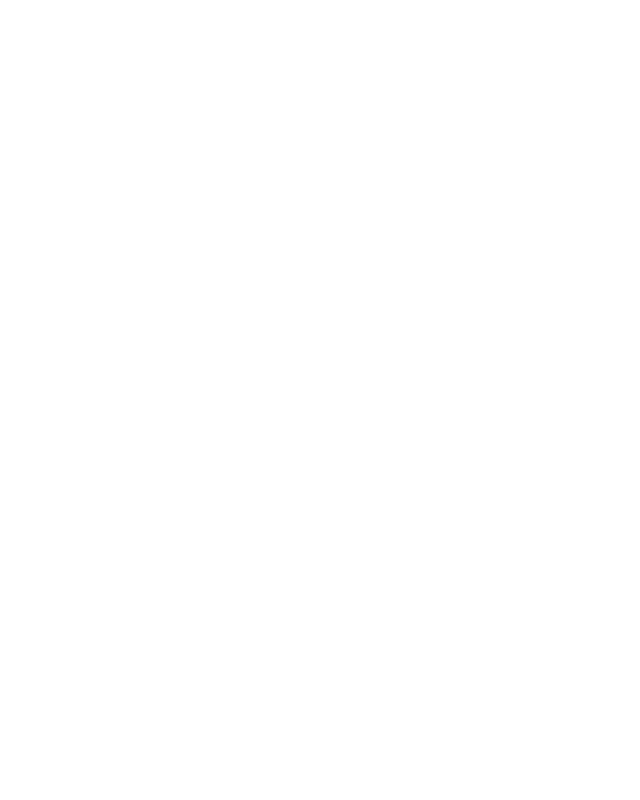
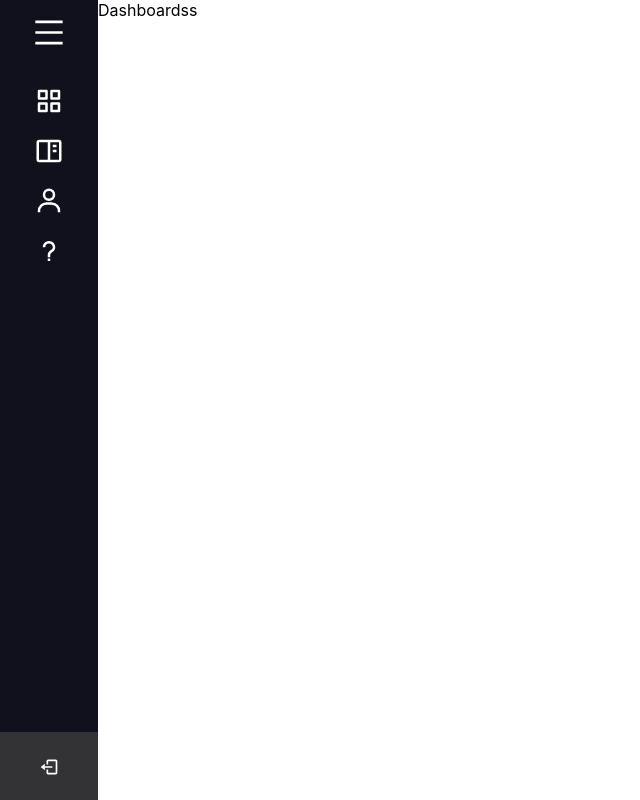
Before and after one commit to CristianDelucas/appjumandgym-frontend, a React (Create React App) app: page /home in a window 1280 px wide. Before the commit this address had no page. Shown: the whole page, without its empty margins (0-640 px from the left). Built offline with nearby package versions, Linux system fonts and the light colour scheme.

Commit message:
add navbar

```diff
--- /dev/null
+++ b/src/@pages/Dashboard/Dashboard.jsx
@@ -0,0 +1,9 @@
+import React from 'react'
+
+const Dashboard = () => {
+  return (
+    <div>Dashboardss</div>
+  )
+}
+
+export default Dashboard
--- a/src/@pages/Home/Home.jsx
+++ b/src/@pages/Home/Home.jsx
@@ -1,8 +1,16 @@
 import React from 'react'
-
+import Dashboard from './../Dashboard/Dashboard'
+import Navbar from '../../_shared/components/core/Navbar/Navbar';
 const Home = () => {
   return (
-    <div>Home</div>
+    <div>
+    <Navbar/>
+    <div className="content">
+      <Dashboard/>
+    </div>
+
+
+    </div>
   )
 }
 
--- a/src/@pages/Login/Login.jsx
+++ b/src/@pages/Login/Login.jsx
@@ -11,6 +11,8 @@
 const Login = () => {
 
     const [error,setError]=useState(false);
+    const navigate = useNavigate();
+
 
     const {
         register,
@@ -30,7 +32,7 @@
         //     localStorage.setItem('token',token)
         //     localStorage.setItem('userId',reqUserId )
         //     setError(false);
-        //     navigate('/home')
+             navigate('/home')
         // }catch(error){
         //     console.error(error);
         //     setError(true);
--- a/src/App.js
+++ b/src/App.js
@@ -1,6 +1,6 @@
 import React, { useEffect, useState } from "react";
 import Login from './@pages/Login/Login';
-
+import Home from './@pages/Home/Home';
 
 import { BrowserRouter, Routes, Route, Link, Outlet } from "react-router-dom";
 
@@ -15,8 +15,8 @@
 
         <Routes>
 
-
           <Route path='' element={<Login/>}/>
+          <Route path='/home' element={<Home/>}/>
         </Routes>
       </BrowserRouter>
 
--- /dev/null
+++ b/src/_shared/components/core/Navbar/Navbar.jsx
@@ -0,0 +1,104 @@
+import React, {useState, useEffect} from 'react';
+import { GiJumpingRope } from "react-icons/gi";
+import { AiOutlineMenu } from "react-icons/ai";
+import { BiGridAlt, BiUser, BiBookContent,BiQuestionMark, BiLogOut } from "react-icons/bi";
+import logo from '../../../../assets/img/logo.png';
+
+import "./Navbar.scss";
+const Navbar = () => {
+
+
+    const [active, setActive] = useState(null);
+    const [width, setWindowWidth] = useState(0)
+
+
+
+    const sidebarActive = () =>{
+        if(!active){
+            setActive('active');
+        }else{
+            setActive('')
+        }
+
+    };
+
+    useEffect(() => {
+
+        updateDimensions();
+
+        window.addEventListener('resize', updateDimensions);
+        return () =>
+          window.removeEventListener('resize',updateDimensions);
+       }, [])
+
+       const updateDimensions = () => {
+        const width = window.innerWidth
+        setWindowWidth(width)
+      }
+
+  return (
+    <>
+    {width>768?<></>:<div className='navbar'>
+    <div className="navbar__content">
+            <AiOutlineMenu id="btn" onClick={sidebarActive}/>
+        </div>
+    </div>
+    }
+
+    <div className={'sidebar '+active}>
+        <div className="logo_content">
+            <div className="logo">
+                <GiJumpingRope id="icon"/>
+                <div className="logo_name">APP JUMANDGYM</div>
+            </div>
+            <AiOutlineMenu id="btn" onClick={sidebarActive}/>
+
+        </div>
+        <ul className="nav_list list-unstyled">
+            <li>
+                <a href="#">
+                    <BiGridAlt id="icon"/>
+                    <span className="links_name">Dashboard</span>
+                </a>
+                <span className="tooltip">Dashboard</span>
+            </li>
+            <li>
+                <a href="#">
+                    <BiBookContent id="icon"/>
+                    <span className="links_name">Entrenamiento</span>
+                </a>
+                <span className="tooltip">Entrenamiento</span>
+            </li>
+            <li>
+                <a href="#">
+                    <BiUser id="icon"/>
+                    <span className="links_name">Perfil</span>
+                </a>
+                <span className="tooltip">Perfil</span>
+            </li>
+            <li>
+                <a href="#">
+                    <BiQuestionMark id="icon"/>
+                    <span className="links_name">Preguntas frecuentes</span>
+                </a>
+                <span className="tooltip">Preguntas frecuentes</span>
+            </li>
+        </ul>
+        <div className="profile_content">
+        <div className="profile">
+            <div className="profile__details">
+                <img src={logo} alt="logo"/>
+                <div className="name__plan">
+                    <div className="name">Juanito</div>
+                    <div className="plan">2 meses Entrenamiento</div>
+                </div>
+            </div>
+            <BiLogOut id="log_out"/>
+        </div>
+        </div>
+    </div>
+    </>
+  )
+}
+
+export default Navbar
--- /dev/null
+++ b/src/_shared/components/core/Navbar/Navbar.scss
@@ -0,0 +1,290 @@
+$phone: 480px;
+$tablet: 768px;
+$desktop: 1024px;
+
+@mixin phone {
+  @media (max-width: #{$phone}) {
+    @content;
+  }
+}
+
+@mixin tablet {
+  @media (max-width: #{$tablet}) {
+    @content;
+  }
+}
+
+@mixin desktop {
+  @media (max-width: #{$desktop}) {
+    @content;
+  }
+}
+
+
+.navbar{
+    position: fixed;
+    top:0;
+    width: 100%;
+    height: 70px;
+    background-color: #11101d;
+
+    &__content{
+        position: relative;
+        top:15px;
+        left:20px;
+
+        #btn{
+            position: absolute;
+            color: #fff;
+            left: 5%;
+            top: 5px;
+            font-size: 20px;
+            height: 35px;
+            width: 35px;
+            text-align: center;
+            line-height: 50px;
+            transform: translate(-50%);
+            cursor: pointer;
+        }
+    }
+
+    @include tablet {
+
+        transition: all 0.5s ease;
+        &.active{
+            ~ .sidebar{
+            left: 0px;
+            }
+        }
+
+    }
+
+}
+
+
+.sidebar{
+    position:fixed;
+    top: 0;
+    left: 0;
+    height:100%;
+    width:70px;
+    background: #11101d;
+    padding: 6px 14px;
+    transition: all 0.5s ease;
+
+    @include tablet {
+        left: -98px;
+        &.active{
+            left:0px;
+        }
+
+        ~ .content{
+            width: 100%;
+            left: 0;
+            top:70px;
+            height:calc(100% - 70px);
+        }
+    }
+
+
+
+    &.active{
+        width:240px;
+
+
+            .tooltip{
+                display: none;
+            }
+
+            .links_name{
+                opacity: 1;
+                pointer-events: auto;
+            }
+
+            #btn{
+                left:90%;
+            }
+            a{
+                width: 100%;
+            }
+
+            .profile .profile__details{
+                opacity: 1;
+                pointer-events: auto;
+            }
+            .profile #log_out{
+                left: 88% !important;;
+            }
+
+            ~ .content{
+                width: calc(100% - 269px)!important;
+                left: 269px!important;
+            }
+
+    }
+
+    .links_name{
+        opacity: 0;
+        pointer-events: none;
+    }
+
+    ul{
+
+        margin-left: 0;
+        padding-left: 0;
+        margin-top: 20px;
+
+        li{
+            position: relative;
+            list-style: none;
+            height: 50px;
+            width: 100%;
+            margin: 0 5px;
+            line-height: 50px;
+
+            .tooltip{
+
+                position: absolute;
+                left:150px;
+                top: 0;
+                transform: translate(-50%, -50%);
+                border-radius: 6px;
+                width: 122px;
+                background: #fff;
+                line-height:35px;
+                text-align: center;
+                box-shadow:0 5px 10px rgba(0,0,0,0.2);
+                transition: 0s;
+                opacity: 0;
+                pointer-events: none;
+                display: block;
+            }
+
+            &:hover {
+                .tooltip{
+                    transition: all 0.5s ease;
+                    opacity: 1;
+                    top: 50%;
+                }
+
+            }
+
+            a{
+                color: #fff;
+                display:flex;
+                align-items: center;
+                text-decoration:none;
+                transition:all 0.4s ease;
+                border-radius: 12px;
+                white-space: nowrap;
+                width: 65px;
+
+                #icon{
+                    padding: 0 15px;
+                    height:30px;
+                    min-width:30px;
+                    border-radius:12px;
+                    line-height:50px;
+                    text-align: right;
+                }
+
+                &:hover{
+                    background: #fff;
+                    color:black;
+                }
+            }
+
+
+        }
+    }
+
+    #btn{
+        position: absolute;
+        color: #fff;
+        left: 50%;
+        top: 15px;
+        font-size: 20px;
+        height: 35px;
+        width: 35px;
+        text-align: center;
+        line-height:50px;
+        transform: translate(-50%);
+        cursor:pointer;
+    }
+
+    .profile_content{
+        position: absolute;
+        color: #fff;
+        bottom: 0;
+        left: 0;
+        width: 100%;
+        .profile{
+            position: relative;
+            padding: 10px 6px;
+            height: 60px;
+            background: #333235;
+
+
+            &__details{
+                display: flex;
+                align-items: center;
+                opacity: 0;
+                pointer-events: none;
+                white-space: nowrap;
+
+                img{
+                    height:45px;
+                    width:45px;
+                    object-fit: cover;
+                    border-radius: 12px;
+                }
+
+                .name__plan{
+                    margin-left: 10px;
+                }
+
+                .name{
+                    font-size: 15px;
+                    font-weight: 400;
+                }
+                .plan{
+                    font-size: 12px;
+                }
+
+            }
+
+            #log_out{
+                position:absolute;
+                left: 50%;
+                bottom: 35px;
+                transform: translate(-50%);
+                min-width: 50px;
+                line-height: 50px;
+                font-size: 20px;
+                border-radius: 12px;
+                cursor:pointer;
+                transition: all 0.5s ease;
+            }
+        }
+    }
+
+}
+
+.sidebar .logo_content .logo{
+    color: #fff;
+    display:flex;
+    height:50px;
+    width: 100%;
+    align-items: center;
+    opacity: 0;
+    pointer-events:none;
+}
+
+.sidebar.active .logo_content .logo{
+    opacity: 1;
+}
+
+.logo_content .logo i{
+    font-size: 28px;
+    margin-right: 5px;
+}
--- a/src/styles/layouts/Home/Home.scss
+++ b/src/styles/layouts/Home/Home.scss
@@ -0,0 +1,7 @@
+.content{
+    position: absolute;
+    height: 100%;
+    width: calc(100% - 98px);
+    left: 98px;
+    transition:all 0.5s ease;
+}
```
